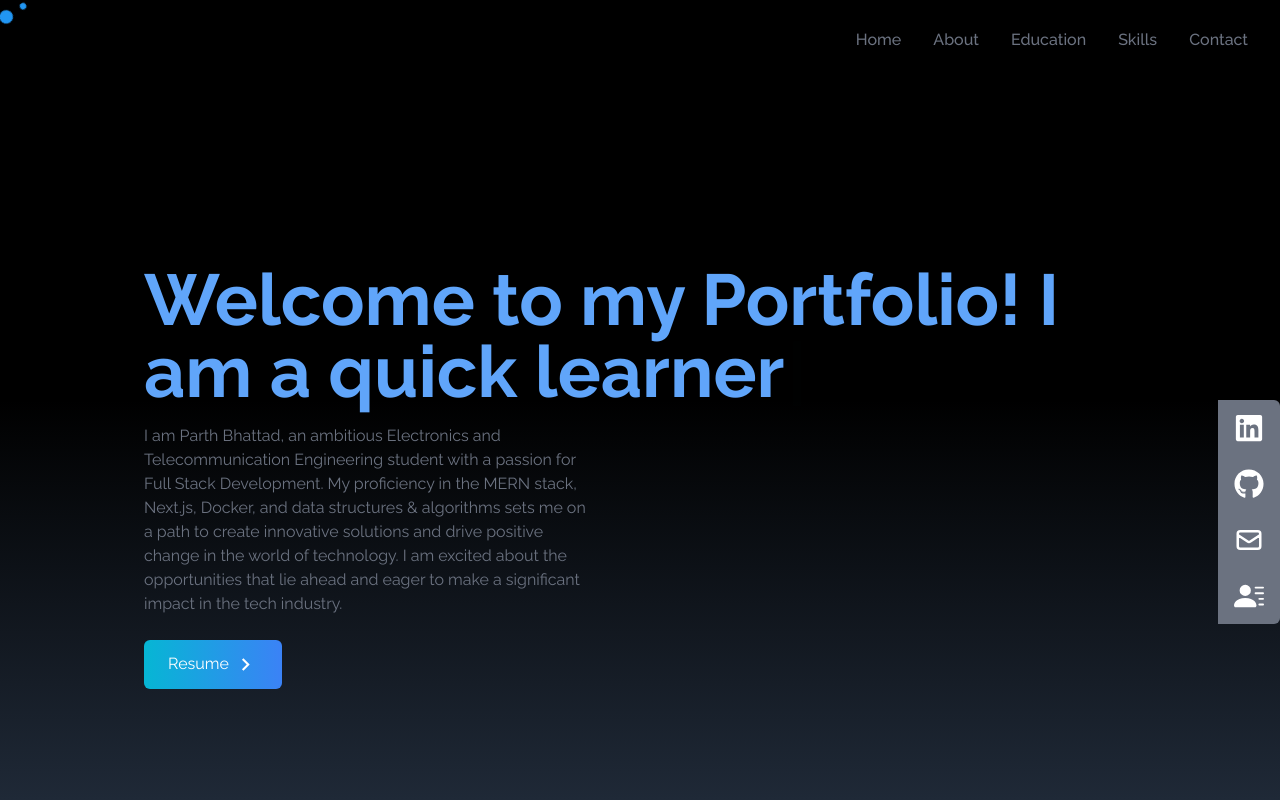
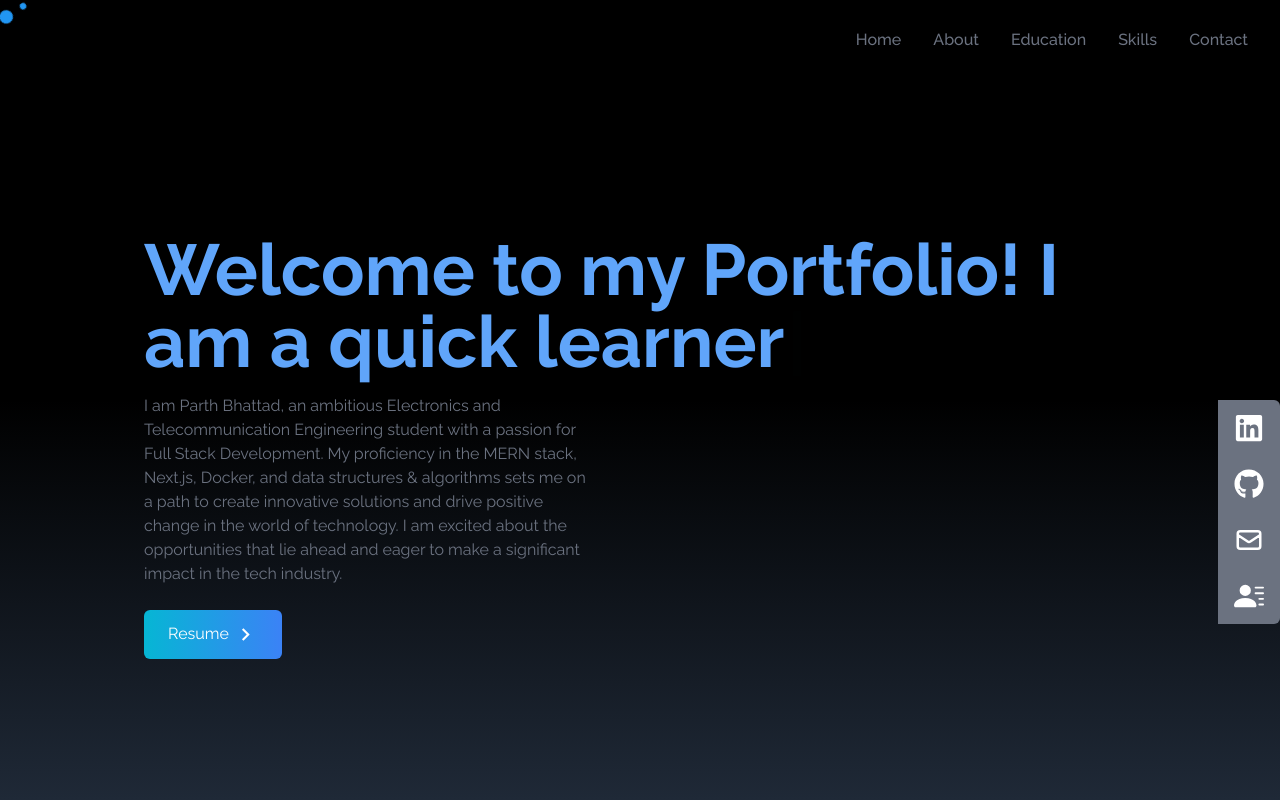
Before and after one commit to parthbhattad20/portfolio, a React (Create React App) app: page / in a window 1280 px wide. Shown: the top 800 px of the page. Built offline with nearby package versions, Linux system fonts and the light colour scheme.

Commit message:
margin added

```diff
--- a/src/components/Home.jsx
+++ b/src/components/Home.jsx
@@ -31,7 +31,7 @@ const Home = () => {
 
                  <div className="max-w-screen-lg mx-auto flex flex-col items-center justify-center h-full px-4 md:flex-row">
                 <div className="flex flex-col justify-center h-full mt-0">
-                    <h2 className="text-4xl sm:text-7xl font-bold text-blue-400 mt-20">
+                    <h2 className="text-4xl sm:text-7xl font-bold text-blue-400 mt-5">
                         Welcome to my Portfolio! I am a{" "}
                         <span>
                             <Typewriter
```
